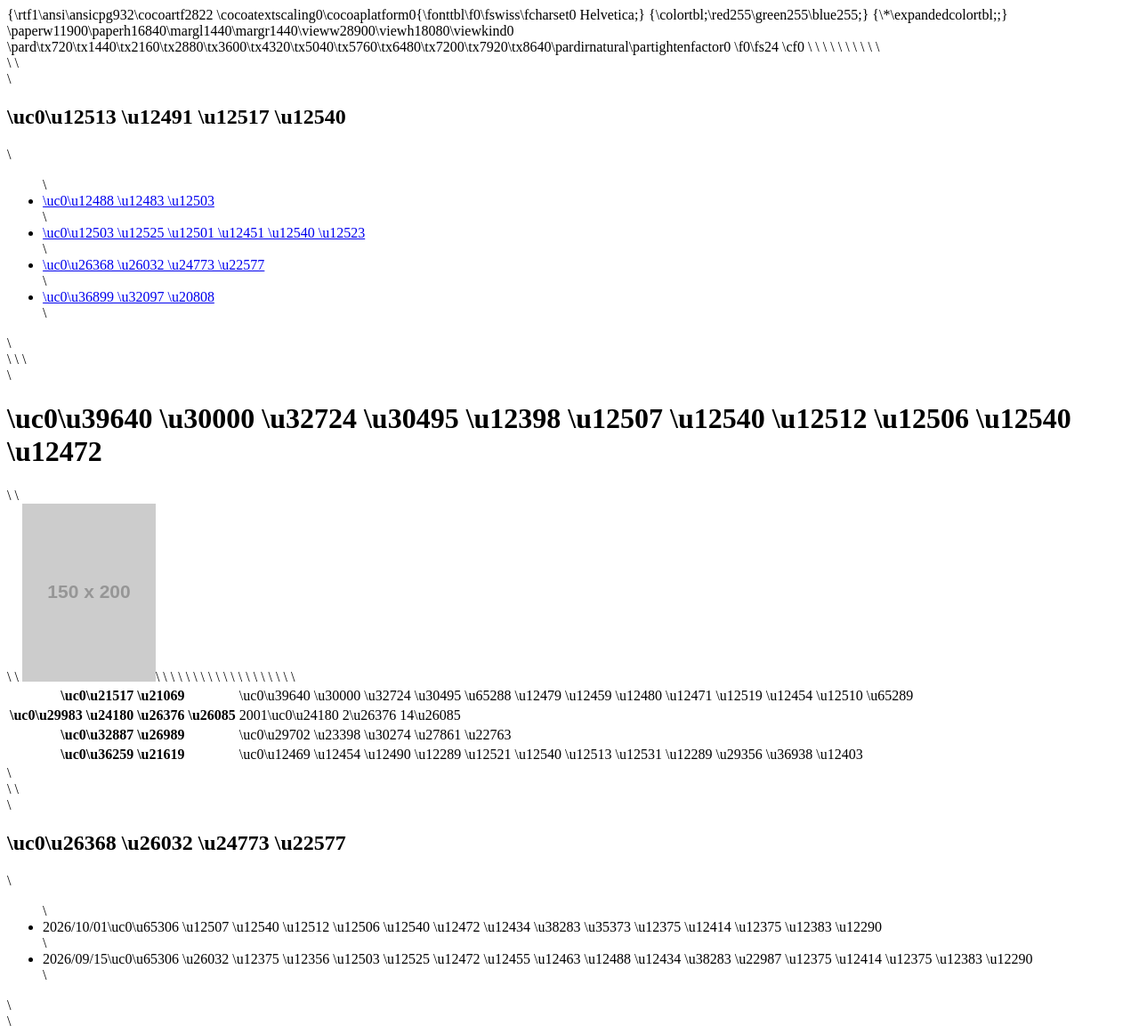
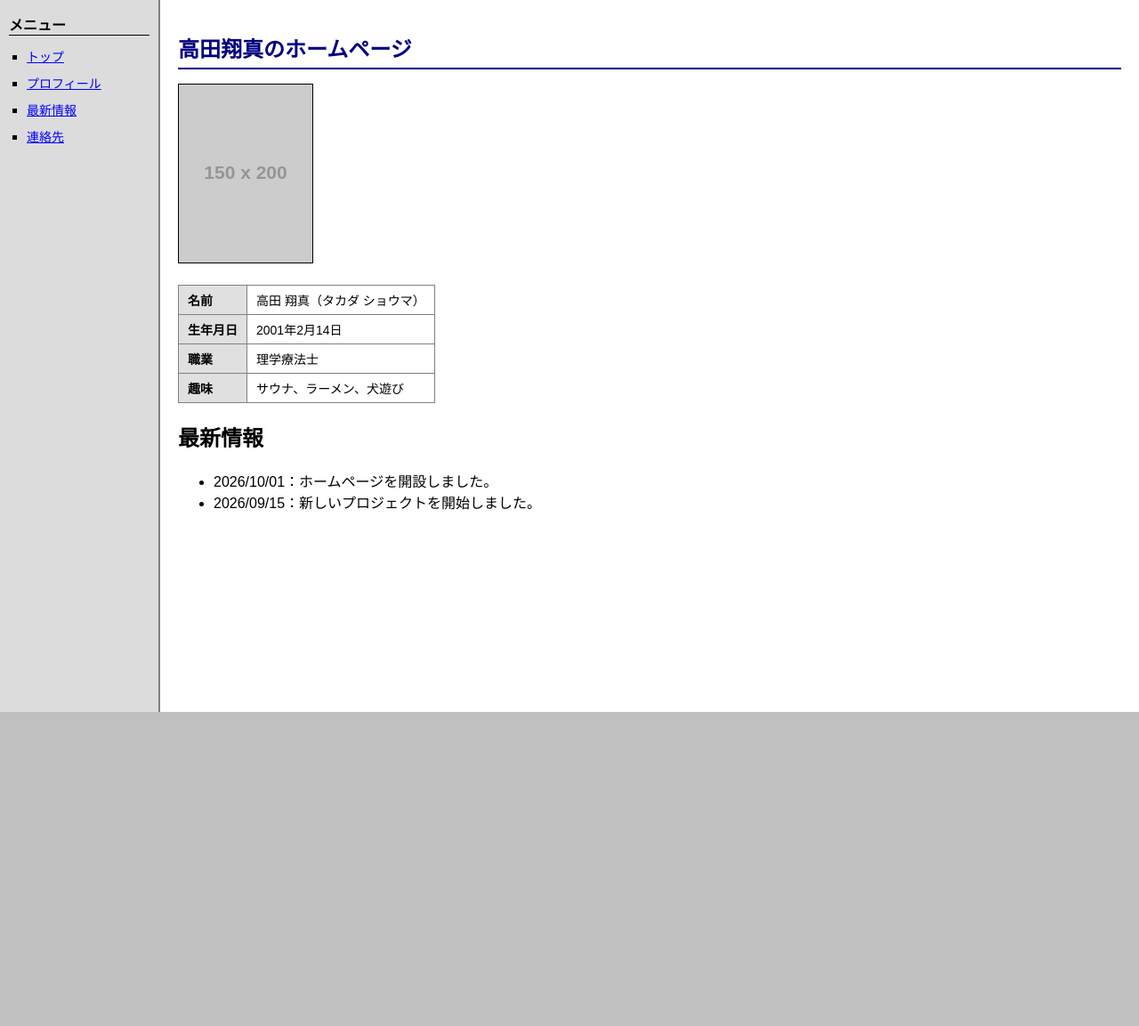
Before and after one commit to yisolotto-source/takada-web2, a plain HTML site: page takadasyoma.html in a window 1280 px wide. Shown: the top 1153 px of the page at 89% size. After the commit the page ends 800 px from the top, so only its background shows below. Drawn offline with Linux system fonts and the light colour scheme; placeholder pictures from the web are drawn by us.

Commit message:
Update takadasyoma.html

```diff
--- a/takadasyoma.html
+++ b/takadasyoma.html
@@ -1,153 +1,146 @@
-{\rtf1\ansi\ansicpg932\cocoartf2822
-\cocoatextscaling0\cocoaplatform0{\fonttbl\f0\fswiss\fcharset0 Helvetica;}
-{\colortbl;\red255\green255\blue255;}
-{\*\expandedcolortbl;;}
-\paperw11900\paperh16840\margl1440\margr1440\vieww28900\viewh18080\viewkind0
-\pard\tx720\tx1440\tx2160\tx2880\tx3600\tx4320\tx5040\tx5760\tx6480\tx7200\tx7920\tx8640\pardirnatural\partightenfactor0
+<!DOCTYPE html>
+<html lang="ja">
+<head>
+  <meta charset="UTF-8">
+  <meta name="viewport" content="width=device-width, initial-scale=1.0">
+  <title>高田翔真のホームページ</title>
+  <style>
+    /* 阿部寛風デザインの再現 */
+    body {
+      background-color: #c0c0c0; /* クラシックなグレー背景 */
+      font-family: "ＭＳ Ｐゴシック", "MS PGothic", sans-serif;
+      margin: 0;
+      padding: 0;
+    }
 
-\f0\fs24 \cf0 <!DOCTYPE html>\
-<html lang="ja">\
-<head>\
-  <meta charset="UTF-8">\
-  <meta name="viewport" content="width=device-width, initial-scale=1.0">\
-  <title>\uc0\u39640 \u30000 \u32724 \u30495 \u12398 \u12507 \u12540 \u12512 \u12506 \u12540 \u12472 </title>\
-  <style>\
-    /* \uc0\u38463 \u37096 \u23515 \u39080 \u12487 \u12470 \u12452 \u12531 \u12398 \u20877 \u29694  */\
-    body \{\
-      background-color: #c0c0c0; /* \uc0\u12463 \u12521 \u12471 \u12483 \u12463 \u12394 \u12464 \u12524 \u12540 \u32972 \u26223  */\
-      font-family: "\uc0\u65325 \u65331  \u65328 \u12468 \u12471 \u12483 \u12463 ", "MS PGothic", sans-serif;\
-      margin: 0;\
-      padding: 0;\
-    \}\
-    \
-    /* 2\uc0\u12459 \u12521 \u12512 \u65288 \u24038 \u12513 \u12491 \u12517 \u12540 \u12539 \u21491 \u12513 \u12452 \u12531 \u65289 \u12524 \u12452 \u12450 \u12454 \u12488  */\
-    .container \{\
-      display: flex;\
-      min-height: 100vh;\
-    \}\
-\
-    /* \uc0\u24038 \u20596 \u12469 \u12452 \u12489 \u12496 \u12540  */\
-    .sidebar \{\
-      width: 180px;\
-      background-color: #dcdcdc;\
-      border-right: 2px solid #808080;\
-      padding: 15px 10px;\
-      box-sizing: border-box;\
-    \}\
-\
-    .sidebar h2 \{\
-      font-size: 16px;\
-      margin-top: 0;\
-      border-bottom: 1px solid #000;\
-    \}\
-\
-    .sidebar ul \{\
-      list-style-type: square;\
-      padding-left: 20px;\
-      margin: 0;\
-    \}\
-\
-    .sidebar li \{\
-      margin-bottom: 10px;\
-    \}\
-\
-    .sidebar a \{\
-      color: #0000ff; /* \uc0\u26132 \u12394 \u12364 \u12425 \u12398 \u38738 \u33394 \u12522 \u12531 \u12463  */\
-      font-size: 14px;\
-    \}\
-\
-    /* \uc0\u21491 \u20596 \u12513 \u12452 \u12531 \u12456 \u12522 \u12450  */\
-    .main \{\
-      flex: 1;\
-      padding: 20px;\
-      background-color: #ffffff;\
-    \}\
-\
-    h1 \{\
-      font-size: 24px;\
-      color: #000080;\
-      border-bottom: 2px solid #000080;\
-      padding-bottom: 5px;\
-    \}\
-\
-    .profile-box \{\
-      margin-bottom: 20px;\
-    \}\
-\
-    .profile-box img \{\
-      width: 150px;\
-      border: 1px solid #000;\
-      margin-bottom: 10px;\
-    \}\
-\
-    table \{\
-      border-collapse: collapse;\
-      margin-top: 10px;\
-    \}\
-\
-    th, td \{\
-      border: 1px solid #808080;\
-      padding: 6px 10px;\
-      font-size: 14px;\
-      text-align: left;\
-    \}\
-\
-    th \{\
-      background-color: #e0e0e0;\
-    \}\
-  </style>\
-</head>\
-<body>\
-\
-  <div class="container">\
-    <!-- \uc0\u24038 \u20596 \u12513 \u12491 \u12517 \u12540  -->\
-    <nav class="sidebar">\
-      <h2>\uc0\u12513 \u12491 \u12517 \u12540 </h2>\
-      <ul>\
-        <li><a href="#top">\uc0\u12488 \u12483 \u12503 </a></li>\
-        <li><a href="#profile">\uc0\u12503 \u12525 \u12501 \u12451 \u12540 \u12523 </a></li>\
-        <li><a href="#news">\uc0\u26368 \u26032 \u24773 \u22577 </a></li>\
-        <li><a href="#contact">\uc0\u36899 \u32097 \u20808 </a></li>\
-      </ul>\
-    </nav>\
-\
-    <!-- \uc0\u21491 \u20596 \u12513 \u12452 \u12531 \u12467 \u12531 \u12486 \u12531 \u12484  -->\
-    <main class="main">\
-      <h1>\uc0\u39640 \u30000 \u32724 \u30495 \u12398 \u12507 \u12540 \u12512 \u12506 \u12540 \u12472 </h1>\
-      \
-      <section id="profile" class="profile-box">\
-        <!-- \uc0\u20889 \u30495 \u30011 \u20687 \u12364 \u12354 \u12428 \u12400  img \u12479 \u12464 \u12398  src \u12434 \u25351 \u23450  -->\
-        <img src="https://via.placeholder.com/150x200?text=PHOTO" alt="\uc0\u26412 \u20154 \u20889 \u30495 ">\
-        \
-        <table>\
-          <tr>\
-            <th>\uc0\u21517 \u21069 </th>\
-            <td>\uc0\u39640 \u30000  \u32724 \u30495 \u65288 \u12479 \u12459 \u12480  \u12471 \u12519 \u12454 \u12510 \u65289 </td>\
-          </tr>\
-          <tr>\
-            <th>\uc0\u29983 \u24180 \u26376 \u26085 </th>\
-            <td>2001\uc0\u24180 2\u26376 14\u26085 </td>\
-          </tr>\
-          <tr>\
-            <th>\uc0\u32887 \u26989 </th>\
-            <td>\uc0\u29702 \u23398 \u30274 \u27861 \u22763 </td>\
-          </tr>\
-          <tr>\
-            <th>\uc0\u36259 \u21619 </th>\
-            <td>\uc0\u12469 \u12454 \u12490 \u12289 \u12521 \u12540 \u12513 \u12531 \u12289 \u29356 \u36938 \u12403 </td>\
-          </tr>\
-        </table>\
-      </section>\
-\
-      <section id="news">\
-        <h2>\uc0\u26368 \u26032 \u24773 \u22577 </h2>\
-        <ul>\
-          <li>2026/10/01\uc0\u65306 \u12507 \u12540 \u12512 \u12506 \u12540 \u12472 \u12434 \u38283 \u35373 \u12375 \u12414 \u12375 \u12383 \u12290 </li>\
-          <li>2026/09/15\uc0\u65306 \u26032 \u12375 \u12356 \u12503 \u12525 \u12472 \u12455 \u12463 \u12488 \u12434 \u38283 \u22987 \u12375 \u12414 \u12375 \u12383 \u12290 </li>\
-        </ul>\
-      </section>\
-    </main>\
-  </div>\
-\
-</body>\
-</html>}
+    /* 2カラム（左メニュー・右メイン）レイアウト */
+    .container {
+      display: flex;
+      min-height: 100vh;
+    }
+
+    /* 左側サイドバー */
+    .sidebar {
+      width: 180px;
+      background-color: #dcdcdc;
+      border-right: 2px solid #808080;
+      padding: 15px 10px;
+      box-sizing: border-box;
+    }
+
+    .sidebar h2 {
+      font-size: 16px;
+      margin-top: 0;
+      border-bottom: 1px solid #000;
+    }
+
+    .sidebar ul {
+      list-style-type: square;
+      padding-left: 20px;
+      margin: 0;
+    }
+
+    .sidebar li {
+      margin-bottom: 10px;
+    }
+
+    .sidebar a {
+      color: #0000ff; /* 昔ながらの青色リンク */
+      font-size: 14px;
+    }
+
+    /* 右側メインエリア */
+    .main {
+      flex: 1;
+      padding: 20px;
+      background-color: #ffffff;
+    }
+
+    h1 {
+      font-size: 24px;
+      color: #000080;
+      border-bottom: 2px solid #000080;
+      padding-bottom: 5px;
+    }
+
+    .profile-box {
+      margin-bottom: 20px;
+    }
+
+    .profile-box img {
+      width: 150px;
+      border: 1px solid #000;
+      margin-bottom: 10px;
+    }
+
+    table {
+      border-collapse: collapse;
+      margin-top: 10px;
+    }
+
+    th, td {
+      border: 1px solid #808080;
+      padding: 6px 10px;
+      font-size: 14px;
+      text-align: left;
+    }
+
+    th {
+      background-color: #e0e0e0;
+    }
+  </style>
+</head>
+<body>
+
+  <div class="container">
+    <!-- 左側メニュー -->
+    <nav class="sidebar">
+      <h2>メニュー</h2>
+      <ul>
+        <li><a href="#top">トップ</a></li>
+        <li><a href="#profile">プロフィール</a></li>
+        <li><a href="#news">最新情報</a></li>
+        <li><a href="#contact">連絡先</a></li>
+      </ul>
+    </nav>
+
+    <!-- 右側メインコンテンツ -->
+    <main class="main">
+      <h1>高田翔真のホームページ</h1>
+
+      <section id="profile" class="profile-box">
+        <!-- 写真画像があれば img タグの src を指定 -->
+        <img src="https://via.placeholder.com/150x200?text=PHOTO" alt="本人写真">
+
+        <table>
+          <tr>
+            <th>名前</th>
+            <td>高田 翔真（タカダ ショウマ）</td>
+          </tr>
+          <tr>
+            <th>生年月日</th>
+            <td>2001年2月14日</td>
+          </tr>
+          <tr>
+            <th>職業</th>
+            <td>理学療法士</td>
+          </tr>
+          <tr>
+            <th>趣味</th>
+            <td>サウナ、ラーメン、犬遊び</td>
+          </tr>
+        </table>
+      </section>
+
+      <section id="news">
+        <h2>最新情報</h2>
+        <ul>
+          <li>2026/10/01：ホームページを開設しました。</li>
+          <li>2026/09/15：新しいプロジェクトを開始しました。</li>
+        </ul>
+      </section>
+    </main>
+  </div>
+
+</body>
+</html>
```
